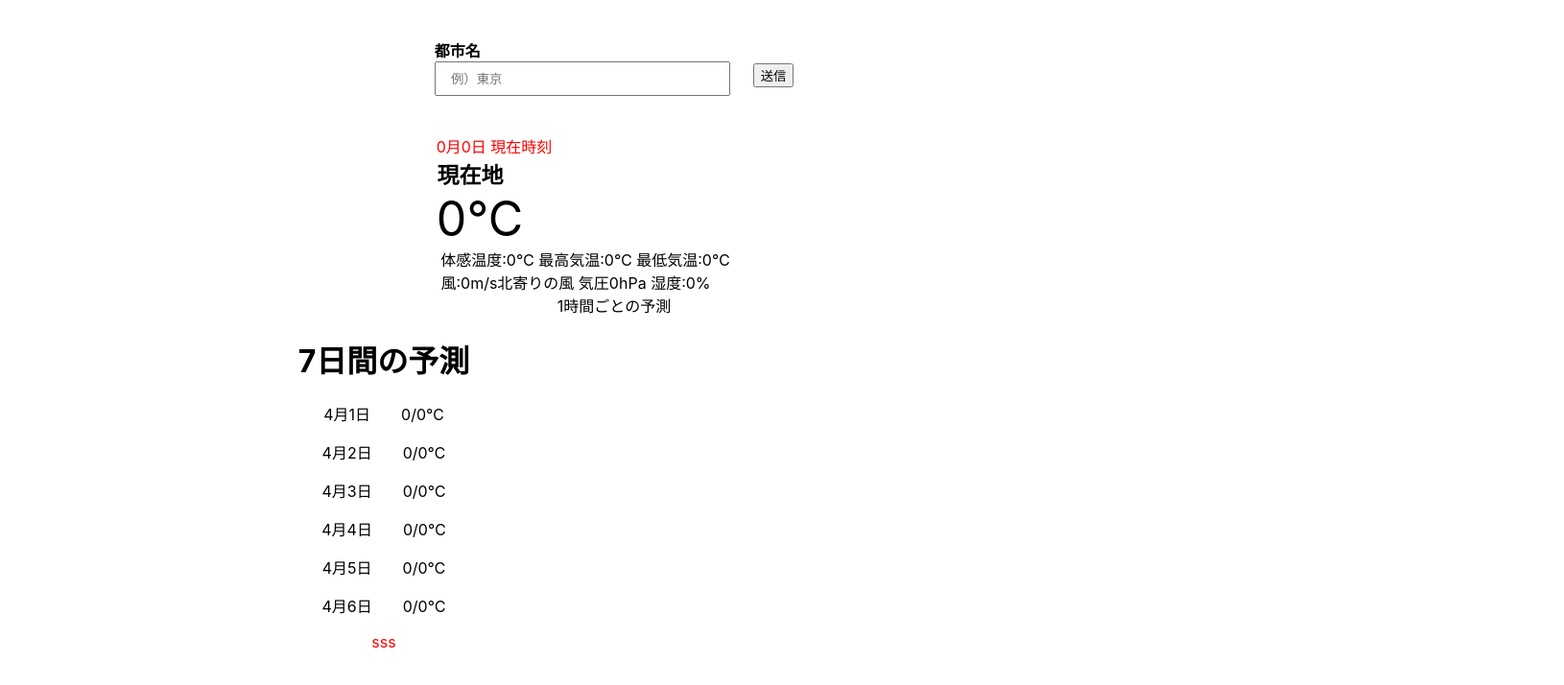
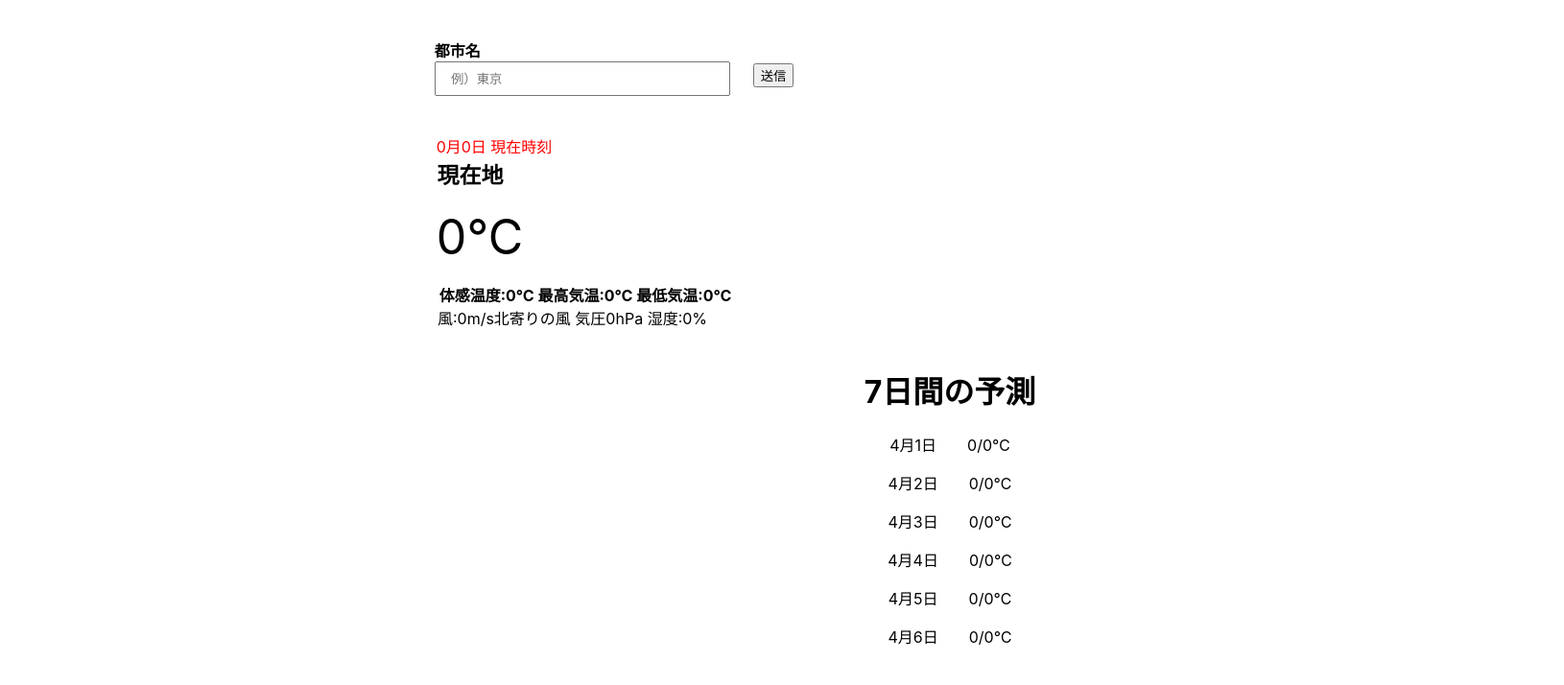
Before and after one commit to Yuta-Tsutsumi/weather-app, a React (Create React App) app: page / in a window 1280 px wide. Shown: the top 714 px of the page at 96% size, 1630 px wide, since content can reach past the window. Built offline with nearby package versions, Linux system fonts and the light colour scheme.

Commit message:
文字の行間の調整

```diff
--- a/src/App.tsx
+++ b/src/App.tsx
@@ -1,7 +1,6 @@
 import React from "react";
 import { WeatherApp } from "./components/peges/WeatherApp/WeatherApp";
 import { Temperature } from "./components/molecules/Temperature/Temperature";
-import { Graph } from "./components/molecules/Graph/Graph";
 import { Date } from "./components/molecules/Date/Date";
 import styles from "./App.module.scss";
 
@@ -11,7 +10,6 @@ const App: React.FC = () => {
       <WeatherApp />
       <Temperature />
       <Date />
-      <Graph />
     </div>
   );
 };
--- a/src/components/molecules/Date/Date.module.scss
+++ b/src/components/molecules/Date/Date.module.scss
@@ -1,3 +1,7 @@
-.ccc {
-  // text-align: center;
+.date {
+  width: 100vw;
+  margin-top: 5%;
+  margin-right: 100px;
+  justify-content: center;
+  margin-left: 350px;
 }
--- a/src/components/molecules/Date/Date.tsx
+++ b/src/components/molecules/Date/Date.tsx
@@ -3,7 +3,7 @@ import styles from "./Date.module.scss";
 
 export const Date: React.FC = () => {
   return (
-    <div className={styles.ccc}>
+    <div className={styles.date}>
       <h1>7日間の予測</h1>
       <div>
         <p>4月1日　　0/0℃</p>
--- a/src/components/molecules/Graph/Graph.tsx
+++ b/src/components/molecules/Graph/Graph.tsx
@@ -2,9 +2,5 @@ import React from "react";
 import styles from "./Graph.module.scss";
 
 export const Graph: React.FC = () => {
-  return (
-    <div>
-      <div className={styles.aaa}>sss</div>
-    </div>
-  );
+  return <div>{/* <div className={styles.time}>1時間ごとの予測</div> */}</div>;
 };
--- a/src/components/molecules/Temperature/Temperature.module.scss
+++ b/src/components/molecules/Temperature/Temperature.module.scss
@@ -15,12 +15,14 @@
   }
   .zero {
     font-size: 50px;
+    margin: 5% 0 5% 0;
     margin-right: 280px;
   }
   .temperature {
+    font-weight: bold;
     margin-right: 60px;
   }
   .wind {
-    margin-right: 80px;
+    margin-right: 87px;
   }
 }
--- a/src/components/molecules/Temperature/Temperature.tsx
+++ b/src/components/molecules/Temperature/Temperature.tsx
@@ -12,7 +12,6 @@ export const Temperature: React.FC = () => {
           体感温度:0℃ 最高気温:0℃ 最低気温:0℃
         </div>
         <div className={styles.wind}>風:0m/s北寄りの風 気圧0hPa 湿度:0%</div>
-        <div className={styles.time}>1時間ごとの予測</div>
       </div>
     </div>
   );
```
